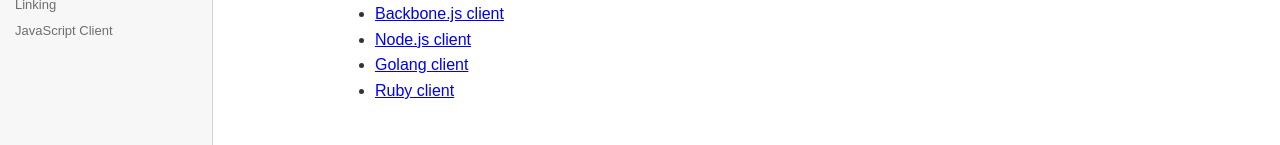
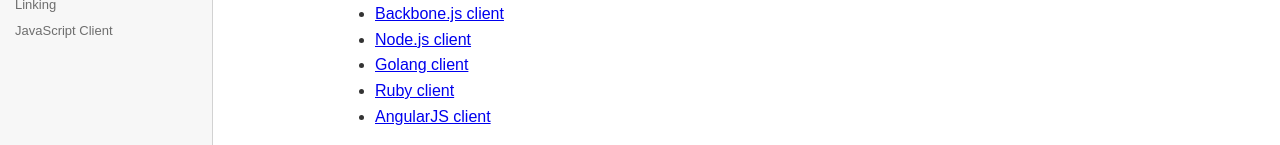
Before and after one commit to WP-API/docs-v2, a Jekyll site: the page built from guide/plugins/index.md, in a window 1280 px wide and 900 px high, scrolled down 2048 px. Shown: the part 755-900 px from the top of the window. Built offline with Jekyll 4.4.1, drawn with Linux system fonts in a browser that asks for light colours; Markdown is read by kramdown in place of the engine named in the settings; before the commit the page ends 2923 px from its top, so only the background shows below that.

Commit message:
Adding AngularJS client
Adding a complete lib that is used by https://github.com/shprink/wordpress-hybrid-client and can be used by any projects.

```diff
--- a/guide/plugins/index.md
+++ b/guide/plugins/index.md
@@ -82,8 +82,10 @@ Client libraries serve as a resource to easily access and utilize the WP REST AP
 * [Node.js client][]
 * [Golang client][]
 * [Ruby client][]
+* [AngularJS client][]
 
 [Backbone.js client]: https://github.com/WP-API/client-js
 [Node.js client]: https://github.com/kadamwhite/wordpress-rest-api
 [Golang client]: https://github.com/sogko/go-wordpress
 [Ruby client]: https://github.com/duncanjbrown/wp-api-client
+[AngularJS client]: https://github.com/shprink/wp-api-angularjs
```
